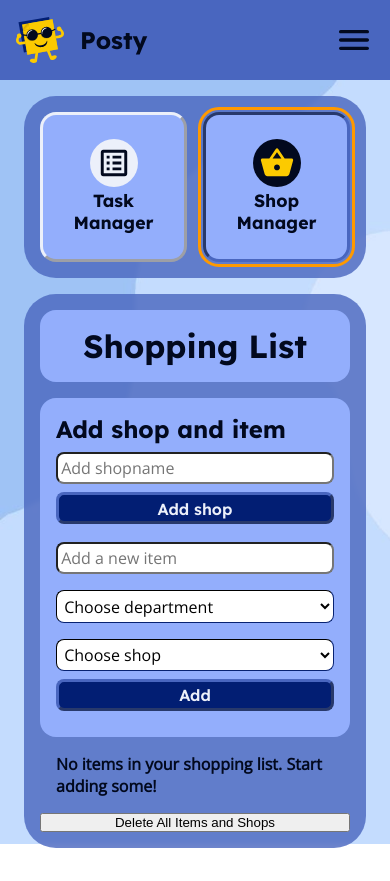
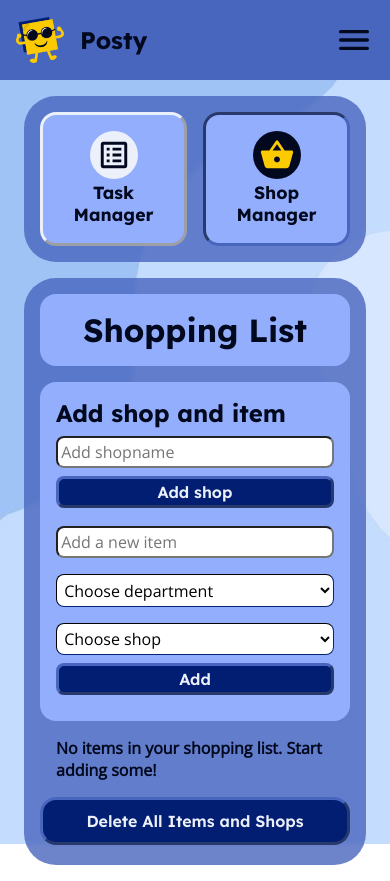
Before and after one commit to EvaneRex/taskmanager, a React (Vite) app: page / in a window 390 px wide. Both pictures are taken after a click on the button "Shop Manager". Built offline with nearby package versions, Linux system fonts and the light colour scheme.

Commit message:
finished styling for shopmanager on mobile

```diff
--- a/src/App.css
+++ b/src/App.css
@@ -18,11 +18,6 @@
   margin: 0;
   padding: 0;
   box-sizing: border-box;
-}
-
-:focus {
-  outline: 3px solid rgb(255, 153, 0);
-  outline-offset: 2px;
 }
 
 body {
@@ -88,7 +83,7 @@ header .menu-icon {
   background-color: #93aefc;
   font-family: "Lexend-SemiBold";
   color: #02091e;
-  padding: 1.5rem 1rem;
+  padding: 1rem 0.5rem;
   font-size: 1.1rem;
   border-radius: 1rem;
   border: 3px outset #ecf0fa;
@@ -96,8 +91,8 @@ header .menu-icon {
   grid-template-columns: 1fr;
   grid-template-rows: 1fr 1fr;
   align-items: center;
-  height: height;
-  width: auto;
+  height: auto;
+  width: 100%;
   transition: 0.4s ease;
   font-family: "Lexend-Bold";
   color: #02091e;
@@ -234,9 +229,12 @@ header .menu-icon {
   border-radius: 0.5rem;
   width: 100%;
   height: 2rem;
-  padding: 0.2rem;
+  padding: 0.5rem;
   margin-bottom: 0.6rem;
   border: 3px outset #4966bf;
+  display: flex;
+  justify-content: center;
+  align-items: center;
 }
 .taskmanager .taskForm button:hover,
 .taskmanager .shopForm button:hover,
@@ -283,15 +281,15 @@ header .menu-icon {
   font-size: 1rem;
   color: #ecf0fa;
   border-radius: 50%;
-  width: 2.5rem;
-  height: 2.5rem;
-  border: 3px outset #4966bf;
+  width: 2rem;
+  height: 2rem;
+  border: 2px outset #4966bf;
 }
 .taskmanager .shopBox ul li button:hover,
 .taskmanager .taskBox ul li button:hover,
 .shopmanager .shopBox ul li button:hover,
 .shopmanager .taskBox ul li button:hover {
-  border: 3px solid #fcca00;
+  border: 2px solid #fcca00;
   transition: 0.4s ease;
   color: #fcca00;
 }
@@ -300,9 +298,10 @@ header .menu-icon {
 .shopmanager .shopBox ul .shop-item,
 .shopmanager .taskBox ul .shop-item {
   display: grid;
-  grid-template-columns: 1fr 40%;
+  grid-template-columns: 2fr 0.5fr;
   align-items: center;
   margin-bottom: 0.5rem;
+  word-break: break-all;
 }
 .taskmanager .shopBox ul .shop-item .shop-buttons,
 .taskmanager .taskBox ul .shop-item .shop-buttons,
@@ -310,7 +309,6 @@ header .menu-icon {
 .shopmanager .taskBox ul .shop-item .shop-buttons {
   display: flex;
   flex-direction: row;
-  justify-items: right;
 }
 .taskmanager .shopBox ul .shop-item .shop-buttons button,
 .taskmanager .taskBox ul .shop-item .shop-buttons button,
@@ -331,6 +329,31 @@ header .menu-icon {
 .shopmanager .taskBox ul .task-item.completed {
   text-decoration: line-through;
   color: #4966bf;
+}
+.taskmanager button,
+.shopmanager button {
+  background-color: #021e73;
+  font-family: "Lexend-SemiBold";
+  font-size: 1rem;
+  color: #ecf0fa;
+  border-radius: 0.5rem;
+  width: 100%;
+  height: 2rem;
+  padding: 0.5rem;
+  margin-bottom: 0.6rem;
+  border: 3px outset #4966bf;
+  display: flex;
+  justify-content: center;
+  align-items: center;
+  border-radius: 1rem;
+  margin-bottom: 0.25rem;
+  height: 3rem;
+}
+.taskmanager button:hover,
+.shopmanager button:hover {
+  border: 3px solid #fcca00;
+  transition: 0.4s ease;
+  color: #fcca00;
 }
 
 /*tablet version - made on behalf of recommendation on smaller screens such as phones and smaller tablets*/
--- a/src/App.scss
+++ b/src/App.scss
@@ -4,11 +4,6 @@
   margin: 0;
   padding: 0;
   box-sizing: border-box;
-}
-
-:focus {
-  outline: 3px solid rgb(255, 153, 0);
-  outline-offset: 2px;
 }
 
 body {
@@ -165,13 +160,15 @@ header {
       }
       .shop-item {
         display: grid;
-        grid-template-columns: 1fr 40%;
+        grid-template-columns: 2fr 0.5fr;
         align-items: center;
         margin-bottom: 0.5rem;
+        word-break: break-all;
+
         .shop-buttons {
           display: flex;
           flex-direction: row;
-          justify-items: right;
+
           button {
             display: flex;
             justify-content: center;
@@ -187,6 +184,12 @@ header {
         color: partial.$mediumBlue;
       }
     }
+  }
+  button {
+    @include partial.button;
+    border-radius: partial.$borderRadiusInner;
+    margin-bottom: 0.25rem;
+    height: 3rem;
   }
 }
 
--- a/src/components/ShopManager.tsx
+++ b/src/components/ShopManager.tsx
@@ -101,7 +101,11 @@ function ShopManager() {
         <h1>Shopping List</h1>
         <section className="shopForm" aria-labelledby="add-items">
           <h2 id="add-items">Add shop and item</h2>
-          <ShopInput addShopItem={addShopItem} addShop={addShop} shops={shops} />
+          <ShopInput
+            addShopItem={addShopItem}
+            addShop={addShop}
+            shops={shops}
+          />
         </section>
         <section aria-labelledby="shopping-list">
           {shopItems.length === 0 ? (
```
Also changed, not shown: src/partial.scss (+19 -10 lines), 2 other files (tests, documents, lock files or other folders). Lines whose indentation alone changed are shown as unchanged.
